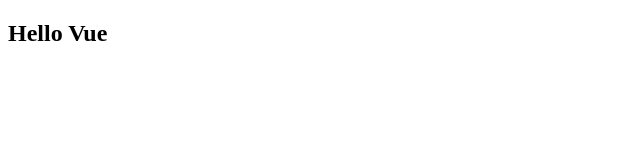
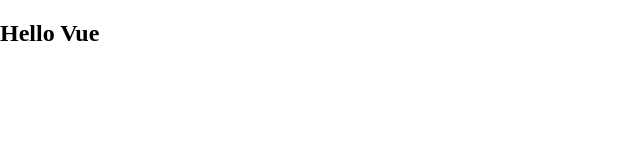
Before and after one commit to aouos/vue-admin, a Vue app: page / in a window 1280 px wide. Shown: the top 160 px of the page, without its empty margins (0-640 px from the left). Built offline with nearby package versions, Linux system fonts and the light colour scheme.

Commit message:
feat: reset css style

```diff
--- a/package.json
+++ b/package.json
@@ -11,6 +11,7 @@
     "format": "prettier --write ."
   },
   "dependencies": {
+    "normalize.css": "^8.0.1",
     "vue": "^3.2.47"
   },
   "devDependencies": {
@@ -22,6 +23,7 @@
     "eslint-config-prettier": "^8.8.0",
     "eslint-plugin-prettier": "^4.2.1",
     "eslint-plugin-vue": "^9.10.0",
+    "less": "^4.1.3",
     "npm-run-all": "^4.1.5",
     "prettier": "^2.8.7",
     "typescript": "~4.8.4",
--- /dev/null
+++ b/src/assets/style/index.less
@@ -0,0 +1,2 @@
+@import './reset.less';
+@import './common.less';
--- /dev/null
+++ b/src/assets/style/reset.less
@@ -0,0 +1,4 @@
+a {
+  text-decoration: none;
+  color: #333;
+}
--- a/src/main.ts
+++ b/src/main.ts
@@ -1,4 +1,7 @@
 import { createApp } from 'vue';
 import App from './App.vue';
 
+import 'normalize.css';
+import './assets/style/index.less';
+
 createApp(App).mount('#app');
```
Also changed, not shown: .eslintrc.cjs, src/assets/style/common.less (added), 1 other file (tests, documents, lock files or other folders).
